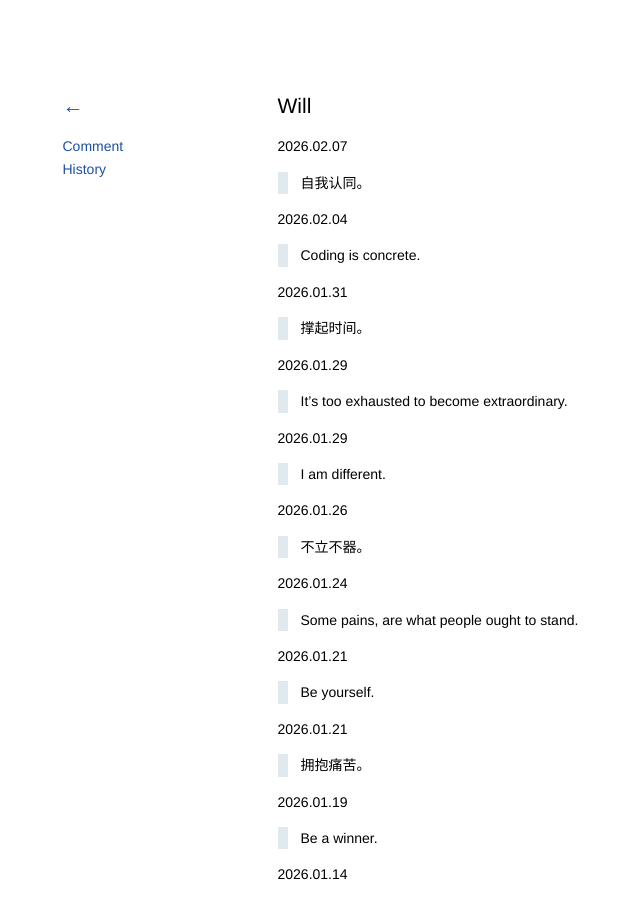
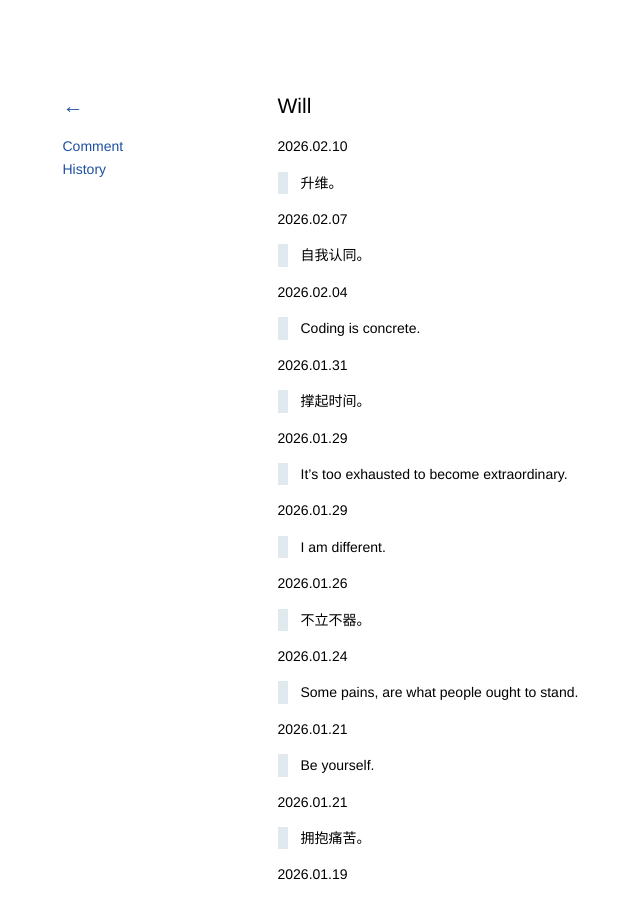
Before and after one commit to kidlj/awei, a Jekyll site: the page built from _wiki/will.md, in a window 1280 px wide and 900 px high. Shown: the whole window, without its empty margins (70-710 px from the left). Built offline with Jekyll 4.4.1, drawn with Linux system fonts in a browser that asks for light colours.

Commit message:
update will

```diff
--- a/_wiki/will.md
+++ b/_wiki/will.md
@@ -1,6 +1,10 @@
 ---
 title: Will
 ---
+
+2026.02.10
+
+> 升维。
 
 2026.02.07
 
```
